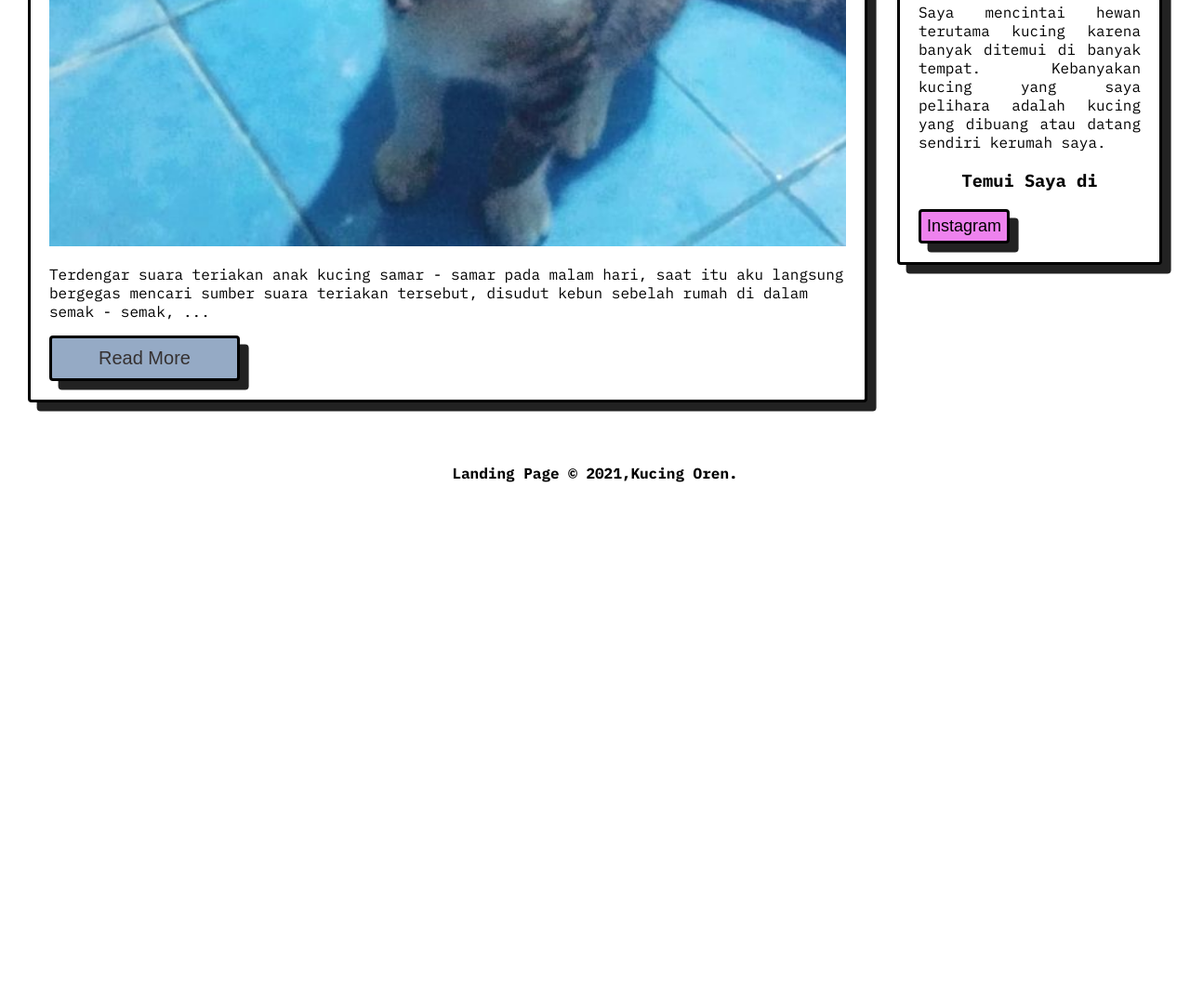
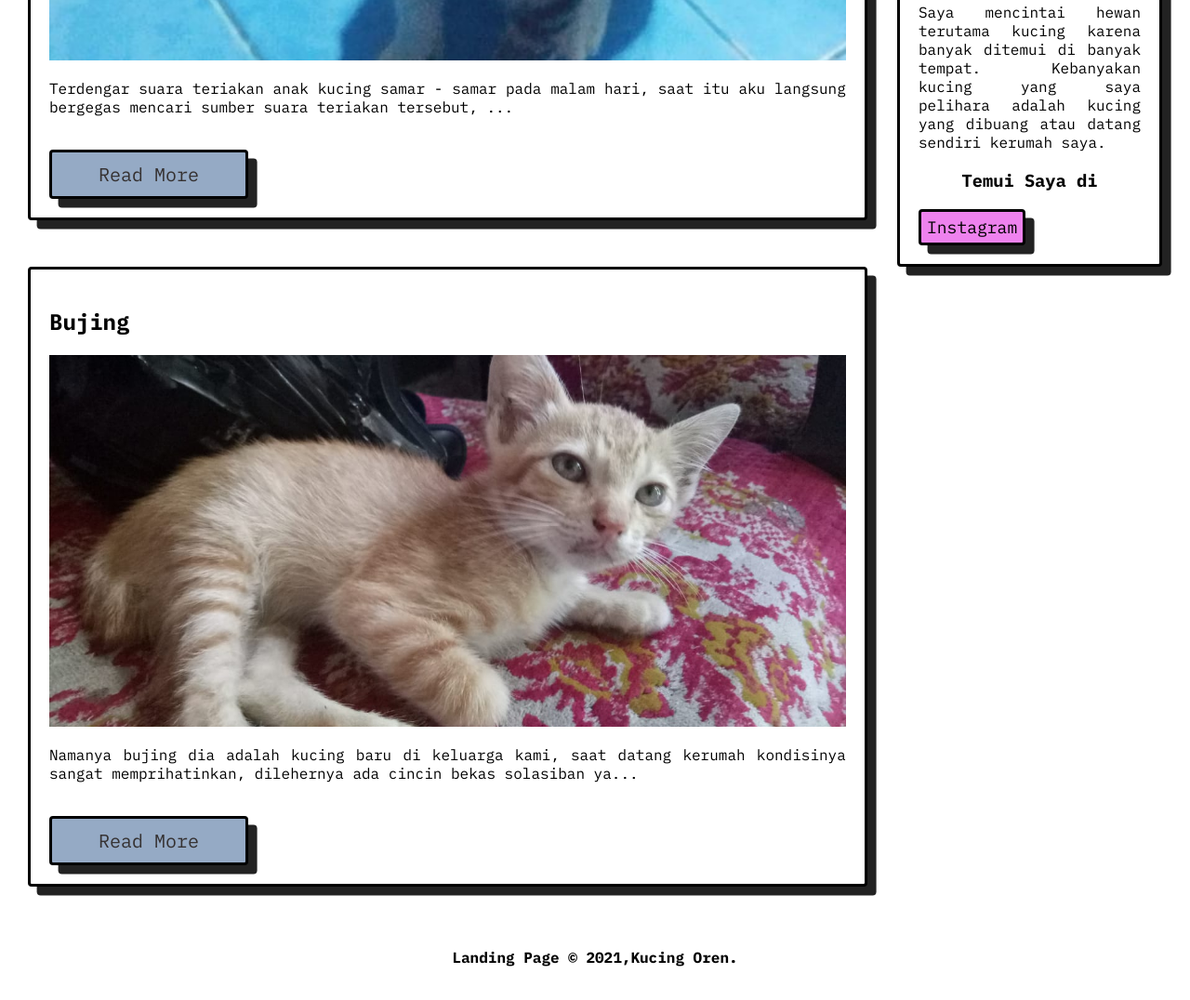
Before and after one commit to nep0x0/kucing-oren, a plain HTML site: page index.html in a window 1280 px wide. Shown: the part 859-1935 px from the top of the page at 93% size. Before the commit the page ends 1414 px from the top, so only its background shows below. Drawn offline with Linux system fonts and the light colour scheme.

Commit message:
add new article; fix multiple read more;

```diff
--- a/assets/styles/style.css
+++ b/assets/styles/style.css
@@ -47,9 +47,9 @@ nav a,
     text-decoration: none;
     color: black;
 }
-
 nav a:hover,
-.read-more-btn:hover {
+.post button:hover,
+.medsos-btn a:hover {
     font-weight: bold;
 }
 
@@ -67,7 +67,7 @@ h3 {
 
 .featured-image {
     width: 100%;
-    max-height: 600px;
+    max-height: 400px;
     object-fit: cover;
     object-position: center;
 }
@@ -113,10 +113,27 @@ footer {
     text-align: center;
     font-weight: bold;
 }
-.moreText {
-    display: none;
+
+.medsos-btn {
+    background-color: violet;
+    padding-top: 5px;
+    padding-bottom: 5px;
 }
-.read-more-btn {
+
+.post button,
+.medsos-btn {
+    font-family: 'IBM Plex Mono', monospace;
+}
+
+.post button:active,
+.medsos-btn:active {
+    box-shadow: 0 0 0 white;
+    margin: 6px 10px 2px 10px;
+}
+.post p {
+    text-align: justify;
+}
+.post button{
     padding: 10px 50px;
     background-color: rgb(149, 170, 197);
     color: rgb(53, 49, 49);
@@ -124,35 +141,22 @@ footer {
     font-weight: 400;
     cursor: pointer;
 }
-
-.medsos-btn {
-    background-color: violet;
-    padding-top: 5px;
-    padding-bottom: 5px;
+.post:not(:last-child){
+    margin-bottom: 50px;
 }
-
-.read-more-btn:active,
-.medsos-btn:active {
-    box-shadow: 0 0 0 white;
-    margin: 6px 10px 2px 10px;
-}
-
-.text.show-more .moreText {
-    display: inline;
-}
-.text.show-more .dots {
+.hide{
     display: none;
 }
 
 @media screen and (max-width: 1000px) {
     #content,
     aside,
-    .read-more-btn {
+    .post button {
         width: 100%;
         padding: 0;
     }
 
-    .read-more-btn {
+    .post button {
         font-size: 15px;
         padding: 5px;
     }
--- a/assets/styles/viewmore.js
+++ b/assets/styles/viewmore.js
@@ -1,12 +1,22 @@
 
-const readMoreBtn = document.querySelector(".read-more-btn");
-const text = document.querySelector(".text");
 
-readMoreBtn.addEventListener("click", (e) => {
-  text.classList.toggle("show-more");
-  if (readMoreBtn.innerText === "Read More") {
-    readMoreBtn.innerText = "Read Less";
-  } else {
-    readMoreBtn.innerText = "Read More";
-  }
+let noOfCharac = 150;
+let contents = document.querySelectorAll(".content");
+contents.forEach(content => {
+    //If text length is less that noOfCharac... then hide the read more button
+    if(content.textContent.length < noOfCharac){
+        content.nextElementSibling.style.display = "none";
+    }
+    else{
+        let displayText = content.textContent.slice(0,noOfCharac);
+        let moreText = content.textContent.slice(noOfCharac);
+        content.innerHTML = `${displayText}<span class="dots">...</span><span class="hide more">${moreText}</span>`;
+    }
 });
+
+function readMore(btn){
+    let post = btn.parentElement;
+    post.querySelector(".dots").classList.toggle("hide");
+    post.querySelector(".more").classList.toggle("hide");
+    btn.textContent == "Read More" ? btn.textContent = "Read Less" : btn.textContent = "Read More";
+}
--- a/index.html
+++ b/index.html
@@ -24,11 +24,20 @@
 
     <main>
         <div id="content">
-            <article id="cuming" class="card shadow-box">
+
+            <article id="cuming" class="post card shadow-box">
                 <h2>Cuming Cupiping Pedles Sikopedlus</h2>
                 <img src="assets/images/cuming-2.jpg" class="featured-image" alt="Kucing">
-                <p class="text">Terdengar suara teriakan anak kucing samar - samar pada malam hari, saat itu aku langsung bergegas mencari sumber suara teriakan tersebut, disudut kebun sebelah rumah di dalam semak - semak,<span class="dots"> ...</span> <span class="moreText"> duduk seekor anak kucing berwarna hitam putih berteriak ketakutan. Aku langsung berinisiatif untuk menangkapnya untuk menyelamatkannya, namun agak sulit karena anak kucing ini ketakutan pada akhirnya aku berhasil menangkapnya. Namanya adalah cuming cupiping pedlus sikopedlus panggilannya cuming atau piping atau ucik karena dia yang paling kecil, kucingnya periang manja suka bermain kejar - kejaran. Namu, sudah 2 bulan dia menghilang aku dan adikku sudah mencarinya di sekitar Rt, Rw bahkan kelurahan namun ga ditemukan juga.</span></p>
-                <button class="read-more-btn shadow-box">Read More</button>
+                <p class="content">Terdengar suara teriakan anak kucing samar - samar pada malam hari, saat itu aku langsung bergegas mencari sumber suara teriakan tersebut,
+                    disudut kebun sebelah rumah di dalam semak - semak, duduk seekor anak kucing berwarna hitam putih berteriak ketakutan. Aku langsung berinisiatif untuk menangkapnya untuk menyelamatkannya, namun agak sulit karena anak kucing ini ketakutan pada akhirnya aku berhasil menangkapnya. Aku memberi nama kucing ini adalah cuming cupiping pedlus sikopedlus panggilannya cuming atau piping atau ucik karena dia yang paling kecil, kucingnya periang manja suka bermain kejar - kejaran. Namun, sudah 2 bulan dia menghilang, aku dan adikku sudah mencarinya di sekitar Rt, Rw bahkan kelurahan namun ga ditemukan juga.</p>
+                <button onclick="readMore(this)" class="shadow-box card">Read More</button>
+            </article>
+
+            <article id="bujing" class="post card shadow-box">
+                <h2>Bujing</h2>
+                <img src="assets/images/bujing.jpeg" class="featured-image" alt="Kucing">
+                <p class="content">Namanya bujing dia adalah kucing baru di keluarga kami, saat datang kerumah kondisinya sangat memprihatinkan, dilehernya ada cincin bekas solasiban yang sudah sangat sesak di lehernya dan tidak bisa dilepas begitu saja dan juga salah satu kaki belakangnya ada yang luka sobek. Segera setelah aku menangkapnya aku melepaskan cincin solasiban yang ada dilehernya menggunakan gunting seng dan piasu roti kemudian mengobati lukanya. Pada malam pertama dia dirumah dia sangat ketakutan dan masih liar, aku meletakkannya di kotak dan di atasnya ditutup dengan jari jaring(karena tidak ada kandang). Sekarang bujing sudah tidak takut lagi dan menjadi jinak kakinya yang luka juga sudah lumayan kering.Semoga bujing tumbuh dengan sehat.</p>
+                <button onclick="readMore(this)" class="shadow-box card">Read More</button>
             </article>
         </div>
 
```
Also changed, not shown: assets/images/bujing.jpeg (added).
